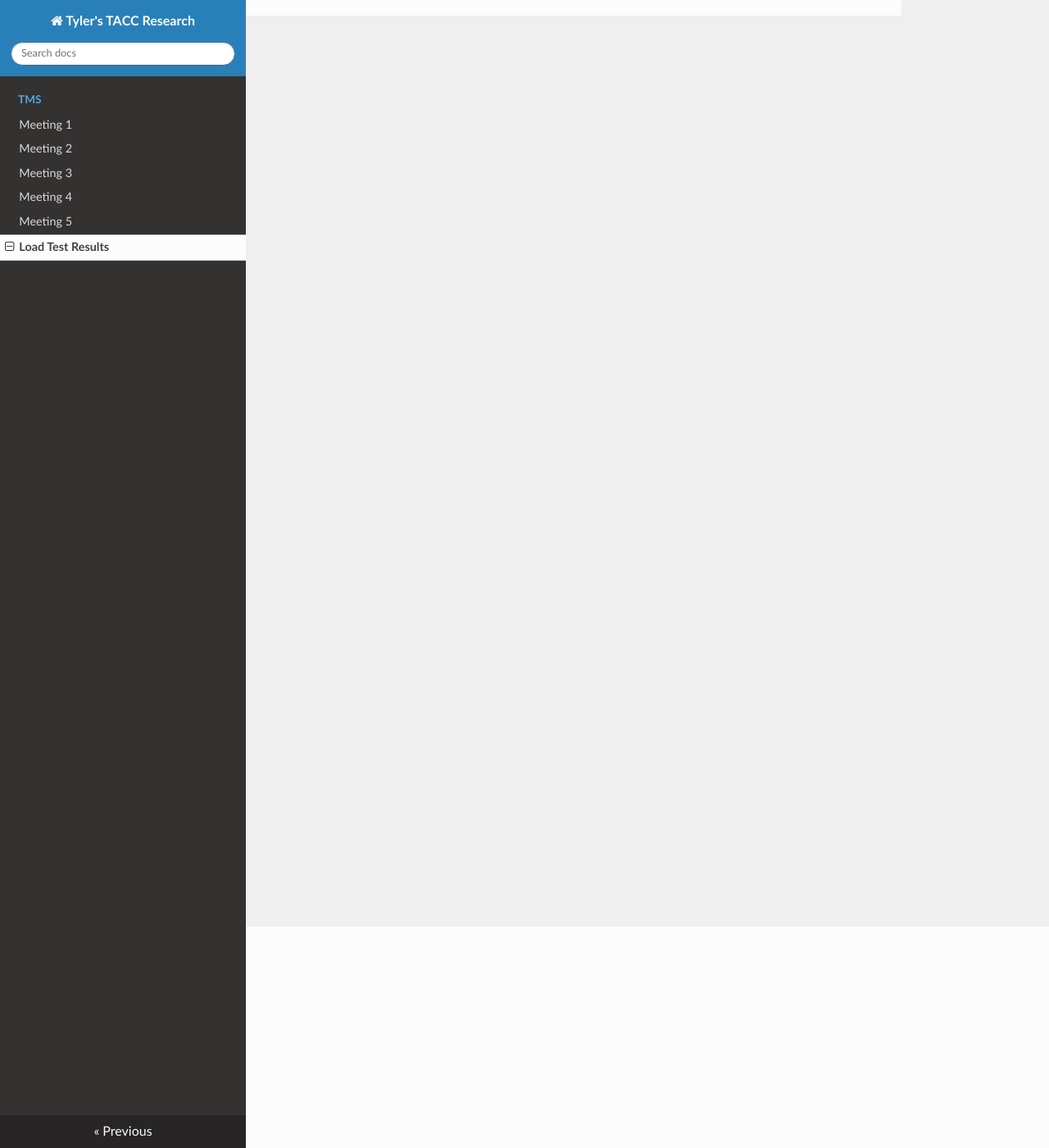
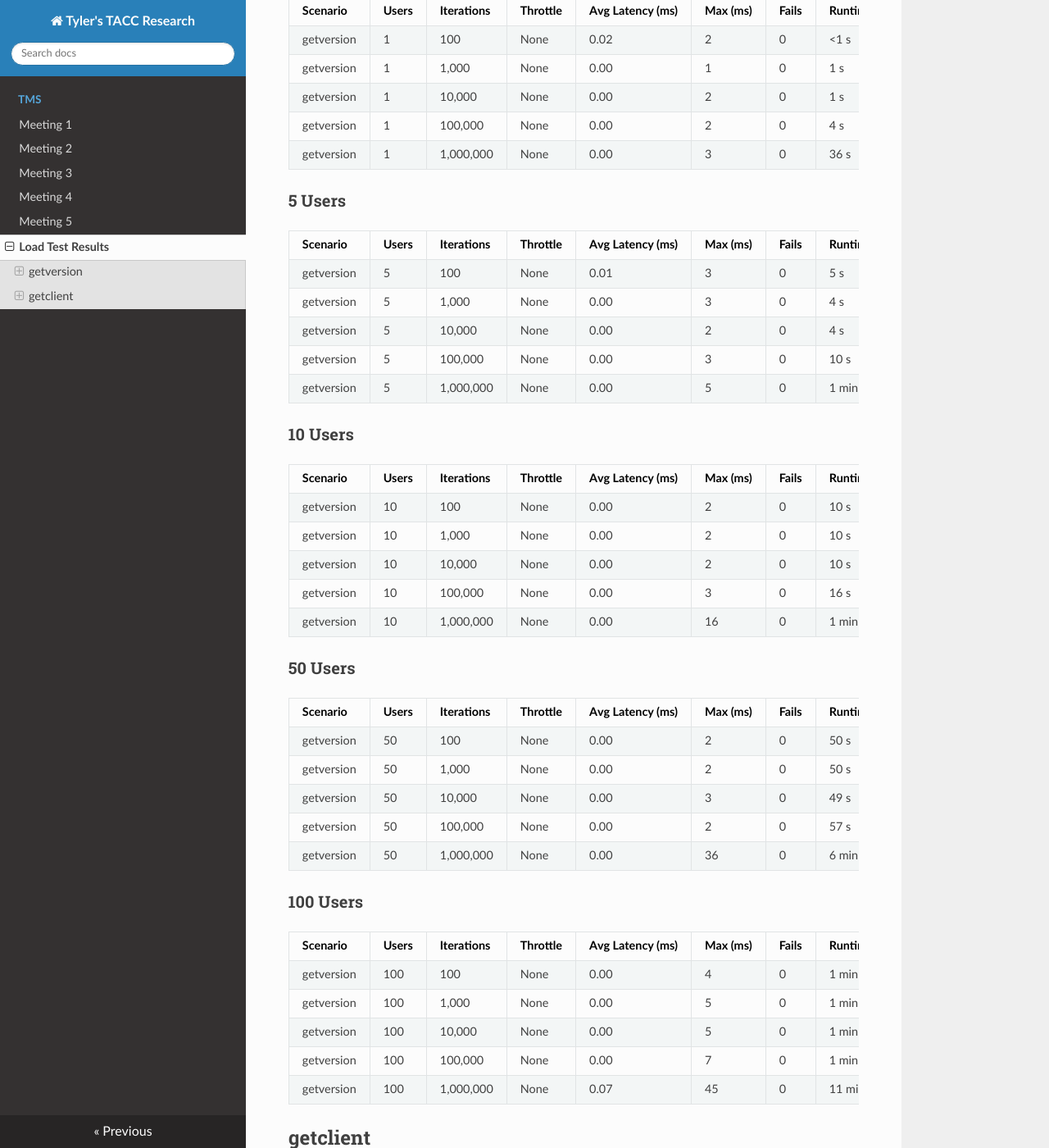
Before and after one commit to tyler0852/tylers-tacc-research, an MkDocs documentation site: the page built from docs/tms/loadtest_runs.md, in a window 1280 px wide and 1400 px high, scrolled down 270 px. Shown: the whole window at 82% size. Built offline with MkDocs 1.6.1, drawn with Linux system fonts in a browser that asks for light colours; nearby versions of some CDN libraries; some of the changed text lies outside the part shown.

Commit message:
Document load test results for multiple user scenarios
Added detailed load test results for 'getversion' and 'getclient' scenarios with varying user counts.

```diff
--- a/docs/tms/loadtest_runs.md
+++ b/docs/tms/loadtest_runs.md
@@ -1 +1,57 @@
 # Load Test Results
+
+## getversion
+
+### 1 User
+
+| Scenario | Users | Iterations | Throttle | Avg Latency (ms) | Max (ms) | Fails | Runtime | Notes |
+|:-----------|:------|:-----------|:----------|:----------------|:-----------|:--------|:----------|:-------|
+| getversion | 1 | 100 | None | 0.02 | 2 | 0 | <1 s | na |
+| getversion | 1 | 1,000 | None | 0.00 | 1 | 0 | 1 s | na |
+| getversion | 1 | 10,000 | None | 0.00 | 2 | 0 | 1 s | na |
+| getversion | 1 | 100,000 | None | 0.00 | 2 | 0 | 4 s | na |
+| getversion | 1 | 1,000,000 | None | 0.00 | 3 | 0 | 36 s | na |
+
+### 5 Users
+
+| Scenario | Users | Iterations | Throttle | Avg Latency (ms) | Max (ms) | Fails | Runtime | Notes |
+|:-----------|:------|:-----------|:----------|:----------------|:-----------|:--------|:----------|:-------|
+| getversion | 5 | 100 | None | 0.01 | 3 | 0 | 5 s | na |
+| getversion | 5 | 1,000 | None | 0.00 | 3 | 0 | 4 s | na |
+| getversion | 5 | 10,000 | None | 0.00 | 2 | 0 | 4 s | na |
+| getversion | 5 | 100,000 | None | 0.00 | 3 | 0 | 10 s | na |
+| getversion | 5 | 1,000,000 | None | 0.00 | 5 | 0 | 1 min 20 s | na |
+
+### 10 Users
+
+| Scenario | Users | Iterations | Throttle | Avg Latency (ms) | Max (ms) | Fails | Runtime | Notes |
+|:-----------|:------|:-----------|:----------|:----------------|:-----------|:--------|:----------|:-------|
+| getversion | 10 | 100 | None | 0.00 | 2 | 0 | 10 s | na |
+| getversion | 10 | 1,000 | None | 0.00 | 2 | 0 | 10 s | na |
+| getversion | 10 | 10,000 | None | 0.00 | 2 | 0 | 10 s | na |
+| getversion | 10 | 100,000 | None | 0.00 | 3 | 0 | 16 s | na |
+| getversion | 10 | 1,000,000 | None | 0.00 | 16 | 0 | 1 min 46 s | na |
+
+### 50 Users
+
+| Scenario | Users | Iterations | Throttle | Avg Latency (ms) | Max (ms) | Fails | Runtime | Notes |
+|:-----------|:------|:-----------|:----------|:----------------|:-----------|:--------|:----------|:-------|
+| getversion | 50 | 100 | None | 0.00 | 2 | 0 | 50 s | na |
+| getversion | 50 | 1,000 | None | 0.00 | 2 | 0 | 50 s | na |
+| getversion | 50 | 10,000 | None | 0.00 | 3 | 0 | 49 s | na |
+| getversion | 50 | 100,000 | None | 0.00 | 2 | 0 | 57 s | na |
+| getversion | 50 | 1,000,000 | None | 0.00 | 36 | 0 | 6 min 1 s | na |
+
+### 100 Users
+
+| Scenario | Users | Iterations | Throttle | Avg Latency (ms) | Max (ms) | Fails | Runtime | Notes |
+|:-----------|:------|:-----------|:----------|:----------------|:-----------|:--------|:----------|:-------|
+| getversion | 100 | 100 | None | 0.00 | 4 | 0 | 1 min 40 s | na |
+| getversion | 100 | 1,000 | None | 0.00 | 5 | 0 | 1 min 40 s | na |
+| getversion | 100 | 10,000 | None | 0.00 | 5 | 0 | 1 min 40 s | na |
+| getversion | 100 | 100,000 | None | 0.00 | 7 | 0 | 1 min 56 s | na |
+| getversion | 100 | 1,000,000 | None | 0.07 | 45 | 0 | 11 min 32 s | na |
+
+## getclient
+
+### 1 User
```
